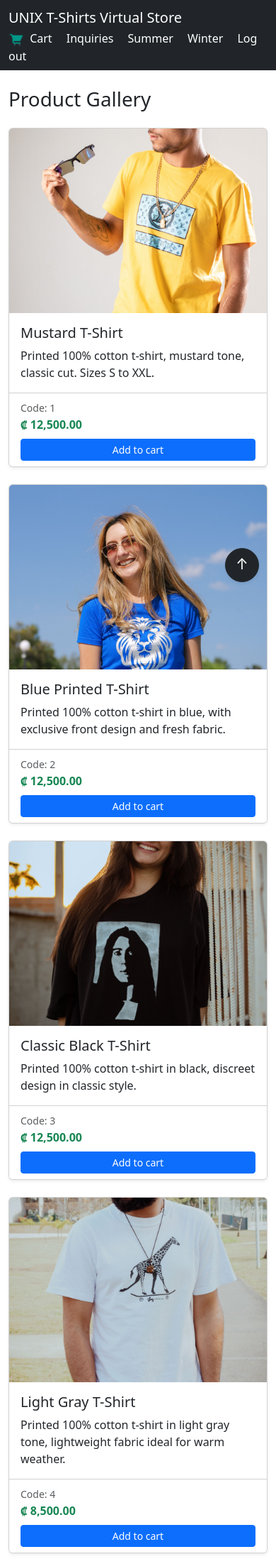
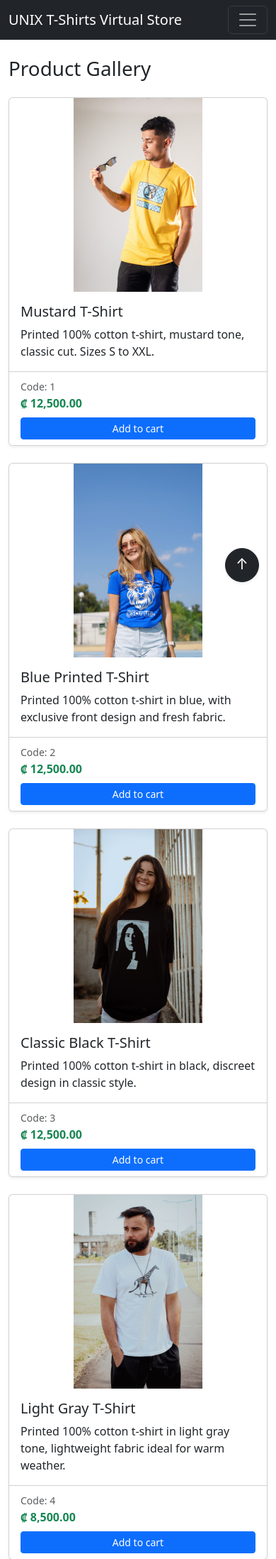
Before and after one commit to oramirez13/virtual_store, a PHP site: page / in a window 390 px wide. Shown: the top 2196 px of the page at 71% size. Run offline with PHP 8.4, Linux system fonts and the light colour scheme; data comes from the database, SQL or seed files in the repository.

Commit message:
Make navbar responsive and center product images

```diff
--- a/css/style.css
+++ b/css/style.css
@@ -3,11 +3,14 @@
    Complements Bootstrap 5.
    ============================================================ */
 
-/* Fixed height for photos and centered crop */
+/* Responsive product photos, centered without cropping */
 .img-producto {
-    height: 260px;     /* Same height for all photos */
-    object-fit: cover;  /* Crops centered without distorting the image */
-    cursor: pointer;   /* Changes the cursor to indicate click */
+    display: block;
+    width: 100%;
+    aspect-ratio: 4 / 3;
+    object-fit: contain;
+    object-position: center;
+    cursor: pointer;
 }
 
 /* Elevation effect when hovering over a card */
--- a/index.php
+++ b/index.php
@@ -55,33 +55,34 @@ if(isset($_SESSION['flash'])){
 
   <body>
     <!-- Top bar; "top" is the destination of the "back to top" button -->
-    <nav id="top" class="navbar navbar-dark bg-dark mb-4">
-      <!-- Bootstrap flex: brand on the left, links on the right -->
-      <div class="container d-flex justify-content-between align-items-center">
+    <nav id="top" class="navbar navbar-expand-lg navbar-dark bg-dark mb-4">
+      <div class="container">
         <span class="navbar-brand mb-0 h1">UNIX T-Shirts Virtual Store</span>
-        <div>
+        <button class="navbar-toggler" type="button" data-bs-toggle="collapse"
+                data-bs-target="#storeNavbar" aria-controls="storeNavbar"
+                aria-expanded="false" aria-label="Toggle navigation">
+          <span class="navbar-toggler-icon"></span>
+        </button>
+        <div class="collapse navbar-collapse" id="storeNavbar">
+          <ul class="navbar-nav ms-auto">
+            <li class="nav-item">
               <?php if($quantity > 0){ ?>
-          <!-- Cart link with the item counter -->
-          <a href="cart.php" class="text-white text-decoration-none">
-            <img src="img/icons8-shopping-cart-48.png" alt="Cart" style="width: 22px;" class="me-1">
+                <a href="cart.php" class="nav-link">
+                  <img src="img/icons8-shopping-cart-48.png" alt="" style="width: 22px;" class="me-1">
                   Cart (<?php echo $quantity; ?>)
                 </a>
               <?php } else { ?>
-          <!-- Cart link without counter when there are no items -->
-          <a href="cart.php" class="text-white text-decoration-none">
-            <img src="img/icons8-shopping-cart-48.png" alt="Cart" style="width: 22px;" class="me-1">
+                <a href="cart.php" class="nav-link">
+                  <img src="img/icons8-shopping-cart-48.png" alt="" style="width: 22px;" class="me-1">
                   Cart
                 </a>
               <?php } ?>
-          <!-- Ends the whole session: deletes the cookie and the
-               data stored on the server -->
-          <a href="inquiry.php" class="text-white text-decoration-none ms-3">Inquiries</a>
-          <!-- Error handling examples by season: each button queries
-               an inventory whose access fails and shows an error
-               message to the user -->
-          <a href="error_example.php?season=summer" class="text-white text-decoration-none ms-3">Summer</a>
-          <a href="error_example.php?season=winter" class="text-white text-decoration-none ms-3">Winter</a>
-          <a href="logout.php" class="text-white text-decoration-none ms-3">Log out</a>
+            </li>
+            <li class="nav-item"><a href="inquiry.php" class="nav-link">Inquiries</a></li>
+            <li class="nav-item"><a href="error_example.php?season=summer" class="nav-link">Summer</a></li>
+            <li class="nav-item"><a href="error_example.php?season=winter" class="nav-link">Winter</a></li>
+            <li class="nav-item"><a href="logout.php" class="nav-link">Log out</a></li>
+          </ul>
         </div>
       </div>
     </nav>
```
Lines whose indentation alone changed are shown as unchanged.
